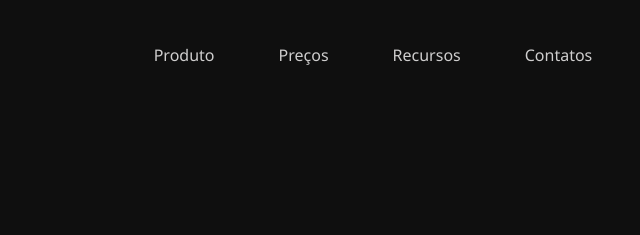
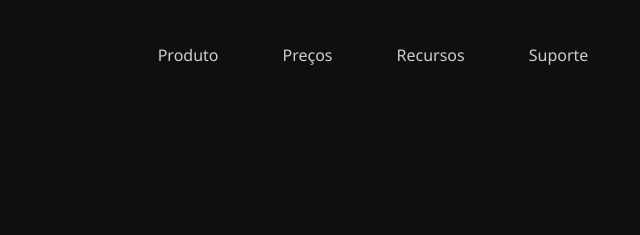
Before and after one commit to JoaoTomeSZ/NixusStreamingLP, a plain HTML site: page index.html in a window 1280 px wide. Shown: the top 235 px of the page, 267-907 px from the left. Drawn offline with Linux system fonts and the light colour scheme.

Commit message:
li change

```diff
--- a/index.html
+++ b/index.html
@@ -17,7 +17,7 @@
                 <li>Produto</li>
                 <li>Preços</li>
                 <li>Recursos</li>
-                <li>Contatos</li>
+                <li>Suporte</li>
             </ul>
         </div>
         <div class="headerBtnsDiv">
```
